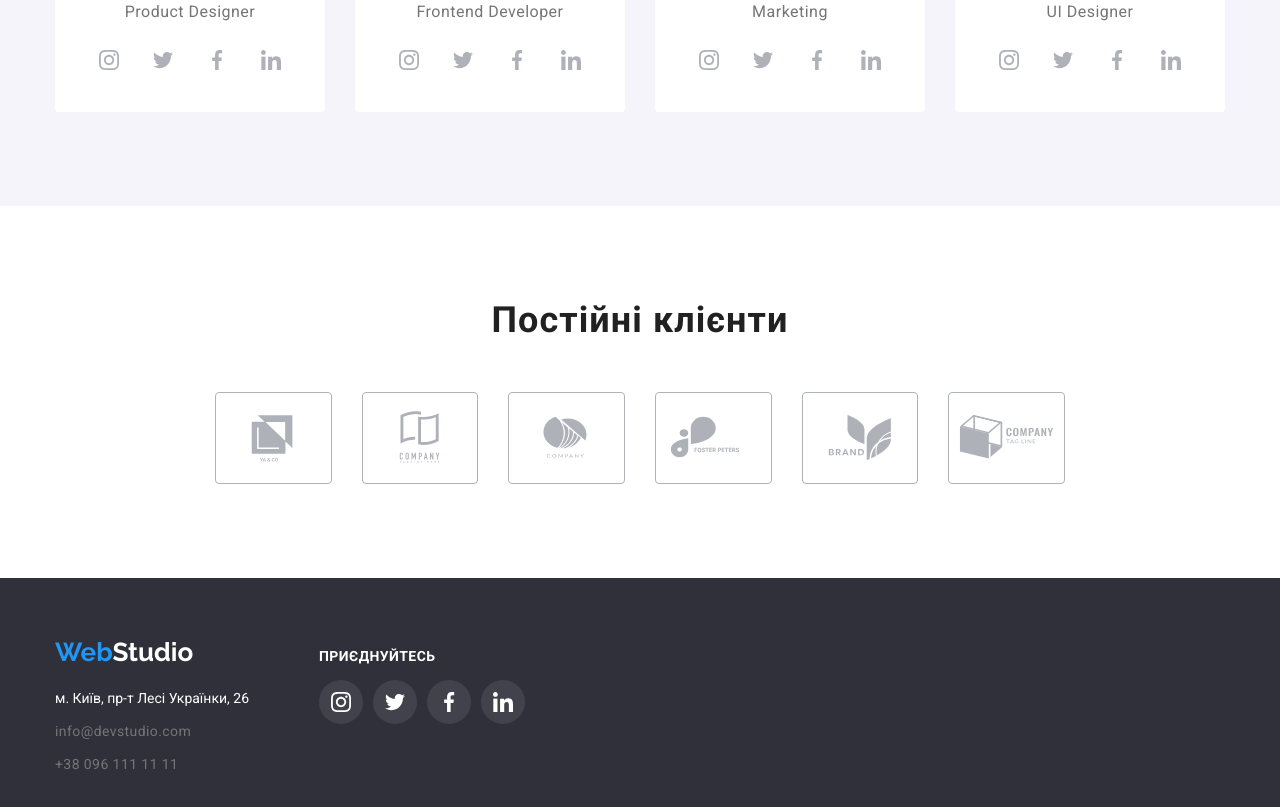
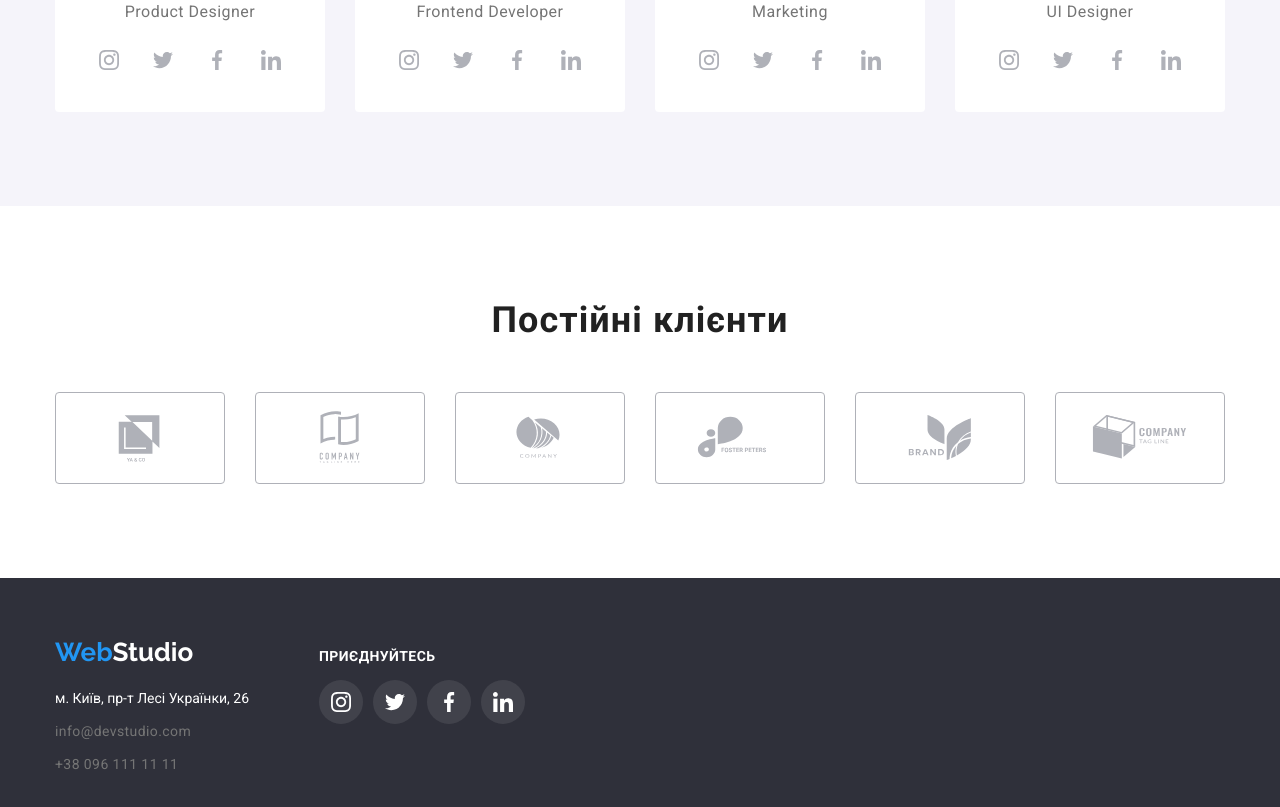
Before and after one commit to KarpynAnhelina/goit-markup-hw-04, a plain HTML site: page index.html in a window 1280 px wide. Shown: the part 2088-2895 px from the top of the page. Drawn offline with nearby package versions, Linux system fonts and the light colour scheme.

Commit message:
HOME-WORK-4/3

```diff
--- a/css/style.css
+++ b/css/style.css
@@ -272,7 +272,7 @@ img {
   margin-bottom: 50px;
 }
 .customers {
-  padding: 94px 215px;
+  padding: 94px 0;
   /* max-width: 1600px; */
 }
 .customers-list {
```
